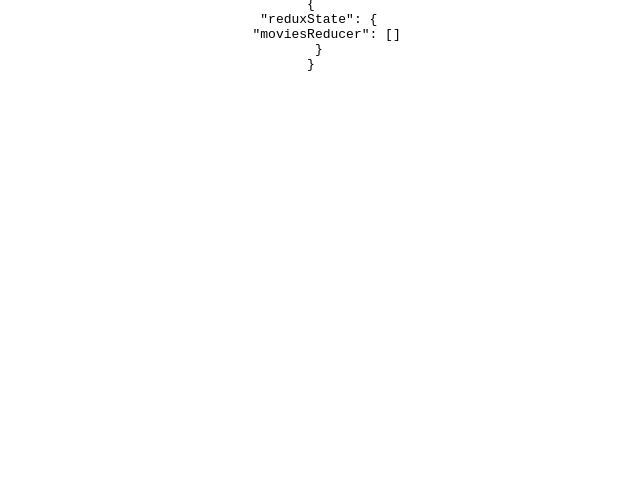
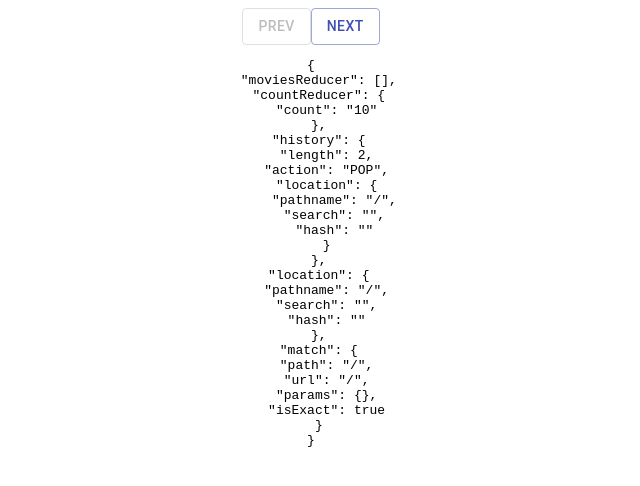
Before and after one commit to jtbarclay/movie-sagas, a React (Create React App) app: page / in a window 1280 px wide. Shown: the top 486 px of the page, without its empty margins (329-969 px from the left). Built offline with nearby package versions, Linux system fonts and the light colour scheme; no server answers.

Commit message:
pagination almost working as intended

```diff
--- a/package.json
+++ b/package.json
@@ -10,6 +10,7 @@
     "react": "^16.11.0",
     "react-dom": "^16.11.0",
     "react-redux": "^5.1.2",
+    "react-router-dom": "^5.1.2",
     "react-scripts": "^3.2.0",
     "redux": "^4.0.4",
     "redux-logger": "^3.0.6",
--- a/src/components/App/App.css
+++ b/src/components/App/App.css
@@ -2,23 +2,12 @@
   text-align: center;
 }
 
-
-.App-header {
-  background-color: #222;
-  height: 150px;
-  padding: 20px;
-  color: white;
+#react-paginate ul {
+  display: inline-block;
+  padding-left: 15px;
+  padding-right: 15px;
 }
 
-.App-title {
-  font-size: 1.5em;
+#react-paginate li {
+  display: inline-block;
 }
-
-.App-intro {
-  font-size: large;
-}
-
-@keyframes App-logo-spin {
-  from { transform: rotate(0deg); }
-  to { transform: rotate(360deg); }
-}
--- a/src/components/App/App.js
+++ b/src/components/App/App.js
@@ -1,16 +1,98 @@
 import React, { Component } from 'react';
+import { connect } from 'react-redux';
+import { Route, withRouter } from 'react-router-dom'
+import { compose } from 'redux'
 import './App.css';
 import MoviesList from '../MoviesList/MoviesList';
+import { Button } from '@material-ui/core';
 
 class App extends Component {
-  // Renders the entire app on the DOM
+
+  state = {
+    offset: 0,
+    currentPage: 0,
+  };
+
+  componentDidMount() {
+    // this.props.dispatch({ type: 'GET_MOVIES', payload: { limit: 3, offset: this.state.offset } });
+    this.props.dispatch({ type: 'GET_COUNT' });
+  }
+
+  // handlePageClick = () => {
+  //   let selected = data.selected;
+  //   let offset = Math.ceil(selected * 3);
+
+  //   this.setState({ offset: offset, });
+  //   this.props.dispatch({ type: 'GET_MOVIES', payload: { limit: 3, offset: this.state.offset } });
+
+  // };
+
+  handlePageClick = (page) => {
+    console.log('link clicked: ', page);
+    switch (page) {
+      case 'prev':
+        this.setState({
+          currentPage: this.state.currentPage - 1,
+        });
+        return this.props.history.push(`/${this.state.currentPage}`);
+      case 'next':
+        this.setState({
+          currentPage: this.state.currentPage + 1,
+        });
+        return this.props.history.push(`/${this.state.currentPage}`);
+      default:
+        return null;
+    }
+  }
+
   render() {
+
+    const moviePages = [];
+    // const movieLinks = [];
+
+    for (let i = 0; i < (this.props.countReducer.count / 3); i++) {
+
+      let path = `/${i}`;
+
+      // movieLinks.push(
+      //   <Link key={i} to={path} onClick={() => { this.handlePageClick(i) }}> {i} </Link>
+      // )
+
+      moviePages.push(
+        <Route key={i} path={path} exact render={(props) => <MoviesList {...props} offset={i * 3} />} />
+      )
+    }
+
     return (
-      <div className="App">
-        <MoviesList/>
-      </div>
+        <div className="App">
+          <Button
+            variant='outlined'
+            color='primary'
+            disabled={this.state.currentPage === 0}
+            onClick={() => { this.handlePageClick('prev') }}
+          >Prev</Button>
+          <Button
+            variant='outlined'
+            color='primary'
+            disabled={this.state.currentPage === Math.ceil(this.props.countReducer.count / 3)}
+            onClick={() => { this.handlePageClick('next') }}
+          >Next</Button>
+          {/* {this.props.countReducer.count && movieLinks} */}
+          {this.props.countReducer.count && moviePages}
+          {/* <Route exact path="/" render={() => (
+            <Redirect to="/0" />
+          )} /> */}
+          <pre>{JSON.stringify(this.props, null, 2)}</pre>
+        </div>
     );
   }
 }
 
-export default App;
+const mapReduxStateToProps = (reduxState) => {
+  return reduxState;
+}
+
+export default compose(
+  connect(mapReduxStateToProps),
+  withRouter
+  )(App);
--- a/src/components/MoviesList/MoviesList.js
+++ b/src/components/MoviesList/MoviesList.js
@@ -6,7 +6,7 @@ import MoviesItem from '../MoviesItem/MoviesItem';
 export class MoviesList extends Component {
 
     componentDidMount() {
-        this.props.dispatch({ type: 'GET_MOVIES' })
+        this.props.dispatch({ type: 'GET_MOVIES', payload: { limit: 3, offset: this.props.offset } });
     }
 
     render() {
--- a/src/index.js
+++ b/src/index.js
@@ -7,6 +7,7 @@ import createSagaMiddleware from 'redux-saga';
 import logger from 'redux-logger';
 import rootReducer from './redux/reducers/root.reducer';
 import watcherSaga from './redux/sagas/root.saga';
+import { HashRouter as Router } from 'react-router-dom';
 
 const sagaMiddleware = createSagaMiddleware();
 
@@ -21,4 +22,4 @@ const storeInstance = createStore(
 
 sagaMiddleware.run(watcherSaga);
 
-ReactDOM.render(<Provider store={storeInstance}><App /></Provider>, document.getElementById('root'));
+ReactDOM.render(<Provider store={storeInstance}><Router><App /></Router></Provider>, document.getElementById('root'));
--- a/src/redux/reducers/root.reducer.js
+++ b/src/redux/reducers/root.reducer.js
@@ -9,8 +9,18 @@ const moviesReducer = (state = [], action) => {
     }
 }
 
+const countReducer = (state = {count: "10"}, action) => {
+    switch (action.type) {
+        case 'SET_COUNT':
+            return action.payload;
+        default:
+            return state;
+    }
+}
+
 const allReducers = combineReducers({
     moviesReducer,
+    countReducer,
 });
 
 export default allReducers;
--- a/src/redux/sagas/root.saga.js
+++ b/src/redux/sagas/root.saga.js
@@ -4,15 +4,25 @@ import { takeEvery, put } from 'redux-saga/effects';
 function* watcherSaga() {
     yield takeEvery('GET_MOVIES', getMoviesSaga);
     yield takeEvery('PUT_MOVIES', setDetailsSaga);
+    yield takeEvery('GET_COUNT', getMoviesCountSaga);
 }
 
 // GET request to server at /api/movies to tell server to get all movies from db
-function* getMoviesSaga() {
+function* getMoviesSaga(action) {
     try {
-        const movieResponse = yield axios.get('/api/movies');
+        const movieResponse = yield axios.post('/api/movies', action.payload);
         yield put({ type: 'SET_MOVIES', payload: movieResponse.data });
     } catch (error) {
         console.log('error fetching movies', error);
+    }
+}
+
+function* getMoviesCountSaga() {
+    try {
+        const movieCount = yield axios.get('/api/movies');
+        yield put({ type: 'SET_COUNT', payload: movieCount.data})
+    } catch (error) {
+        console.log('error fetching movie count', error);
     }
 }
 
```
Also changed, not shown: 2 other files (tests, documents, lock files or other folders).
